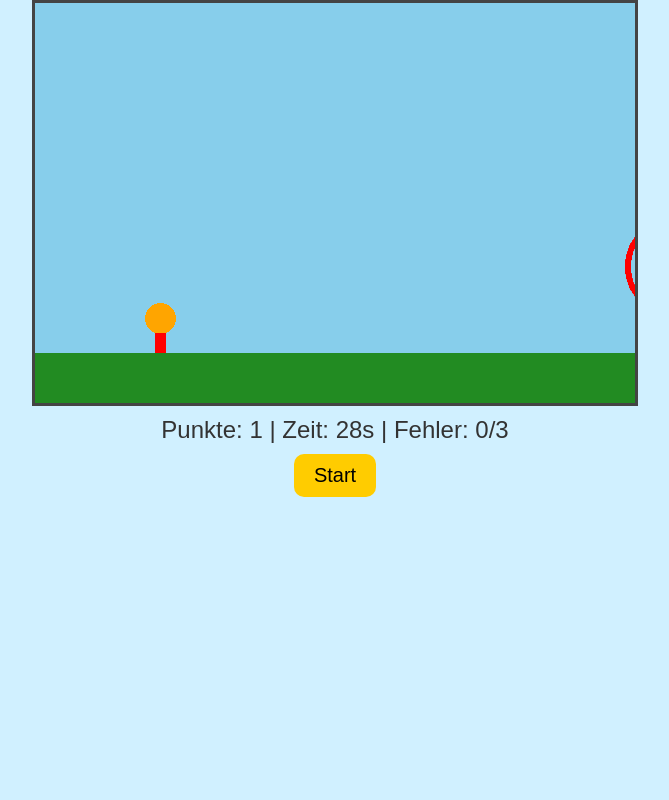
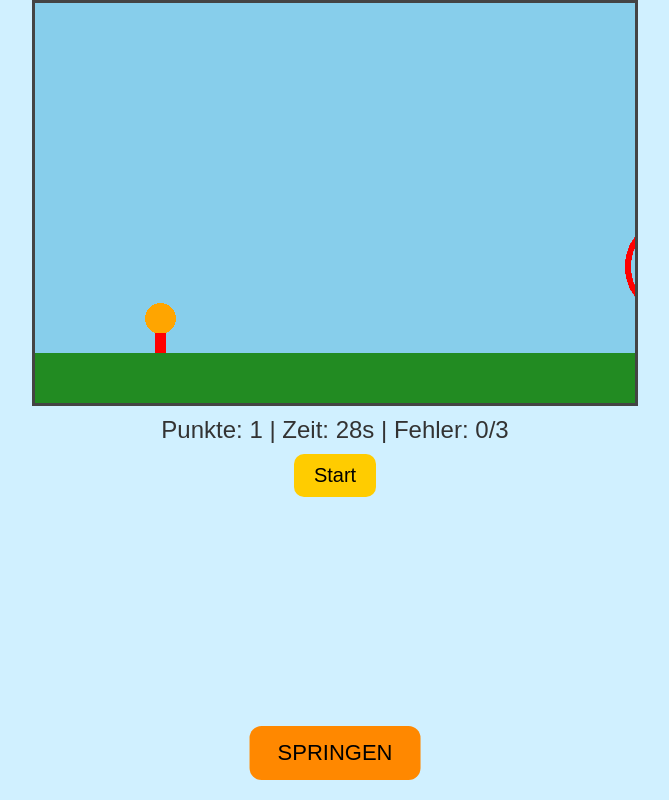
Before and after one commit to whispersintheshadow/Ringsspringspiel, a plain HTML site: page index.html in a window 1280 px wide. Both pictures are taken after a click on the button "Start". Shown: the whole page, without its empty margins (305-974 px from the left). Drawn offline with Linux system fonts and the light colour scheme.

Commit message:
Add files via upload

```diff
--- a/index.html
+++ b/index.html
@@ -34,6 +34,20 @@
       border-radius: 10px;
       cursor: pointer;
     }
+    #jumpButton {
+      display: none;
+      position: absolute;
+      bottom: 20px;
+      left: 50%;
+      transform: translateX(-50%);
+      font-size: 22px;
+      padding: 14px 28px;
+      background: #ff8800;
+      border: none;
+      border-radius: 12px;
+      cursor: pointer;
+      z-index: 10;
+    }
     #message {
       text-align: center;
       font-size: 28px;
@@ -50,6 +64,7 @@
   </div>
   <button id="startButton">Start</button>
   <button id="restartButton" style="display: none;">Nochmal spielen</button>
+  <button id="jumpButton">SPRINGEN</button>
   <div id="message"></div>
 
   <script>
@@ -61,6 +76,7 @@
     const messageDisplay = document.getElementById("message");
     const startButton = document.getElementById("startButton");
     const restartButton = document.getElementById("restartButton");
+    const jumpButton = document.getElementById("jumpButton");
 
     let playerImg = new Image();
     playerImg.src = "player.png";
@@ -98,6 +114,7 @@
       timeDisplay.textContent = time;
       messageDisplay.textContent = "";
       restartButton.style.display = "none";
+      jumpButton.style.display = "block";
     }
 
     function update() {
@@ -151,14 +168,25 @@
       gameRunning = false;
       messageDisplay.textContent = "Spiel vorbei! Punkte: " + score;
       restartButton.style.display = "block";
+      jumpButton.style.display = "none";
+    }
+
+    function triggerJump() {
+      if (!player.jumping && gameRunning) {
+        player.vy = -10;
+        player.jumping = true;
+      }
     }
 
     document.addEventListener("keydown", (e) => {
-      if (e.code === "Space" && !player.jumping && gameRunning) {
-        player.vy = -10;
-        player.jumping = true;
+      if (e.code === "Space") {
+        triggerJump();
       }
     });
+
+    jumpButton.addEventListener("click", triggerJump);
+    canvas.addEventListener("click", triggerJump);
+    canvas.addEventListener("touchstart", triggerJump);
 
     startButton.addEventListener("click", () => {
       resetGame();
```
